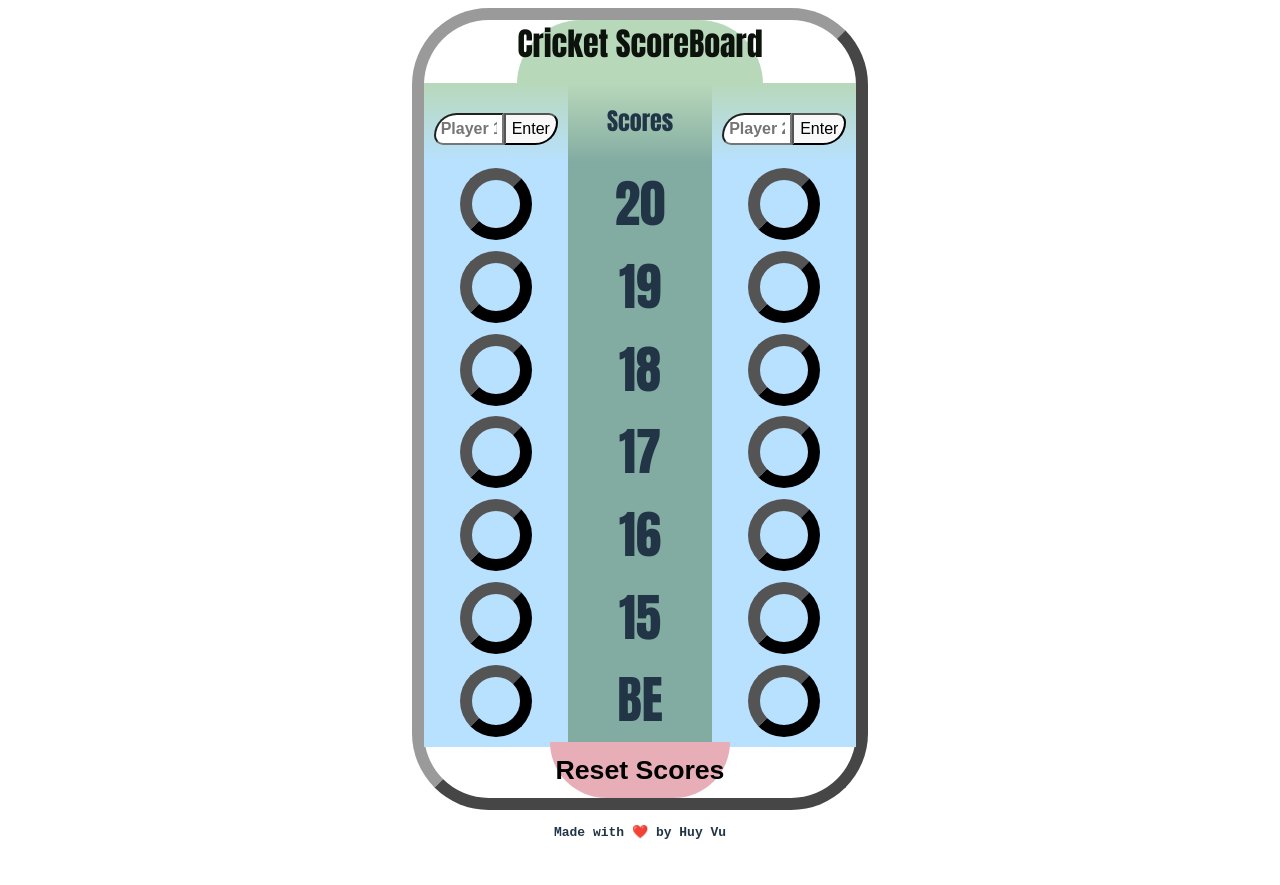
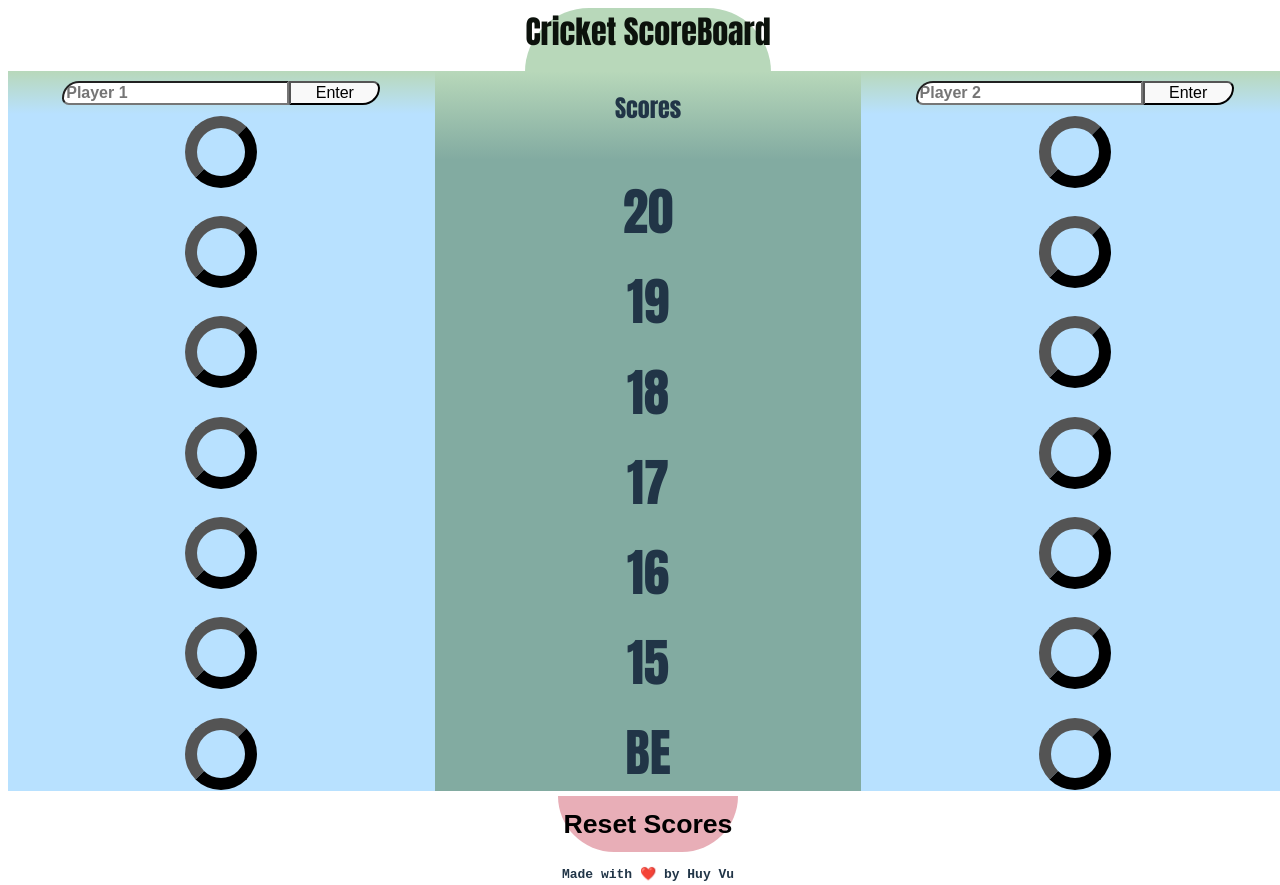
Before and after one commit to huyquocvu/dart-score, a Vue app: page / in a window 1280 px wide. Before the commit the page ends 856 px from the top, so only its background shows below. Built offline with nearby package versions, Linux system fonts and the light colour scheme.

Commit message:
more styling changes

```diff
--- a/src/App.vue
+++ b/src/App.vue
@@ -4,15 +4,16 @@ import Footnote from './components/Footer.vue'
 </script>
 
 <template>
-  <div>
+  <div >
     <ScoreBoard />
+    <Footnote />
   </div>
-  <Footnote />
 </template>
 
 <style scoped>
-div {
+.main {
   justify-items: center;
+  height: 100%;
+  width: 100%;
 }
-
 </style>
--- a/src/components/PlayerScore.vue
+++ b/src/components/PlayerScore.vue
@@ -85,22 +85,27 @@ input {
     grid-template-rows: auto;
     grid-template-columns: 1fr;
     background-color: #A22522;
-    /* width: 100%; */
+    /* width: fit-content; */
     height: 100%;
-    padding-bottom: 10px;
+    margin-bottom: 10px;
 }
 
 .header {
-    height: 80px;
+    display: grid;
+    place-items: center;
+    place-content: center;
+    /* width: fit-content; */
+    height: 100%;
     /* background-color: #612d2c; */
     background-image: linear-gradient(#247ba0, #a22522);
+
 }
 
 .scoreCard {
     display: grid;
     grid-template-columns: 1fr;
     /* Adjust this to match ScoreBanner layout */
-    gap: 10px;
+    gap: 2vw;
     /* Adjust spacing between score cells */
     justify-items: center;
     background: #A22522;
@@ -108,8 +113,8 @@ input {
 
 .submit {
     display: flex;
-    padding: 10px;
-    margin-top: 20px;
+    /* padding: 10px; */
+    /* margin-top: 2vh; */
 }
 
 .name {
@@ -119,8 +124,8 @@ input {
 }
 
 .nameInput {
-    width: 7vh;
-    padding: 5px;
+    width: 20vw;
+    /* padding: 1vh; */
     font-size: 1em;
     align-content: center;
     align-items: center;
--- a/src/components/ScoreBanner.vue
+++ b/src/components/ScoreBanner.vue
@@ -23,7 +23,7 @@ const scores = [20, 19, 18, 17, 16, 15, 'BE']
 }
 
 .header {
-    height: 80px;
+    height: 7vw;
     /* background-color: #612d2c; */
     background-image: linear-gradient(#247ba0, #605F5E);
 }
@@ -34,7 +34,7 @@ const scores = [20, 19, 18, 17, 16, 15, 'BE']
     grid-template-rows: auto;
     background-color: #605F5E;
     height: 100%;
-    padding-bottom: 10px;
+    margin-bottom: 11px;
     /* background: linear-gradient(320deg, rgba(66,122,158,1) 0%, rgba(98,94,111,1) 23%, rgba(147,50,37,1) 100%); */
 }
 
@@ -58,7 +58,7 @@ h1 {
     display: grid;
     grid-template-columns: 1fr;
     grid-template-rows: auto;
-    gap: 10px;
+    gap: 2vh;
 }
 
 @media (prefers-color-scheme: light) {
--- a/src/components/ScoreBoard.vue
+++ b/src/components/ScoreBoard.vue
@@ -54,15 +54,14 @@ const p2 = ref('Player 2')
 <style scoped>
 
 .main {
+    /* border-style:solid; */
     min-width: 350px;
+    /* width: 100%; */
+    height: fit-content;
     align-items: center;
     justify-content: center;
-    /* margin: 1rem; */
-    border-width: 1vw;
-    border-style: outset;
-    border-radius: 6vw;
-    border-color: #9a9a9a;
 }
+
 .ScoreBoard {
     display: grid;
     align-items: center;
@@ -70,6 +69,7 @@ const p2 = ref('Player 2')
     grid-template-rows: auto;
     height: 100%;
     min-width: 350px;
-    min-height: 100%;
+    min-height: 90vh;
+    width: 100%;
 }
 </style>
--- a/src/style.css
+++ b/src/style.css
@@ -28,32 +28,11 @@ h1 {
   line-height: 1.1;
 }
 
-/* button {
-  border-radius: 8px;
-  border: 1px solid transparent;
-  padding: 0.6em 1.2em;
-  font-size: 1em;
-  font-weight: 500;
-  font-family: inherit;
-  background-color: #1a1a1a;
-  cursor: pointer;
-  transition: border-color 0.25s;
-}
-
-button:hover {
-  border-color: #646cff;
-}
-button:focus,
-button:focus-visible {
-  outline: 4px auto -webkit-focus-ring-color;
-} */
-
 #app {
   max-width: 1280px;
-  /* margin: 1rem; */
-  /* padding: 1rem; */
   text-align: center;
-  width: 100%;
+  width: 100vw;
+  height: 70vh;
 }
 
 @media (prefers-color-scheme: light) {
```
